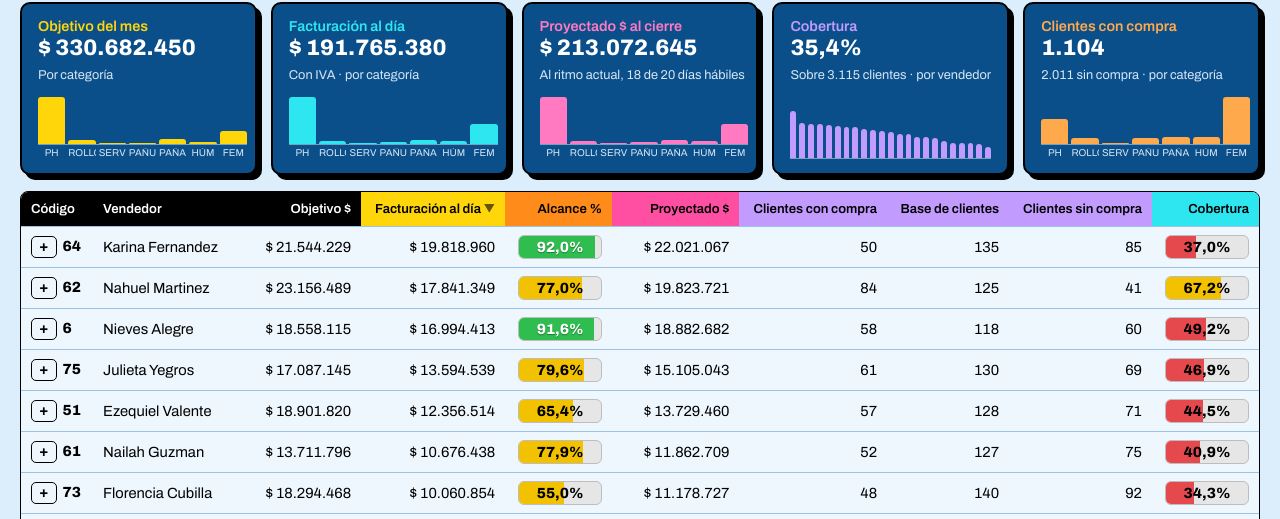
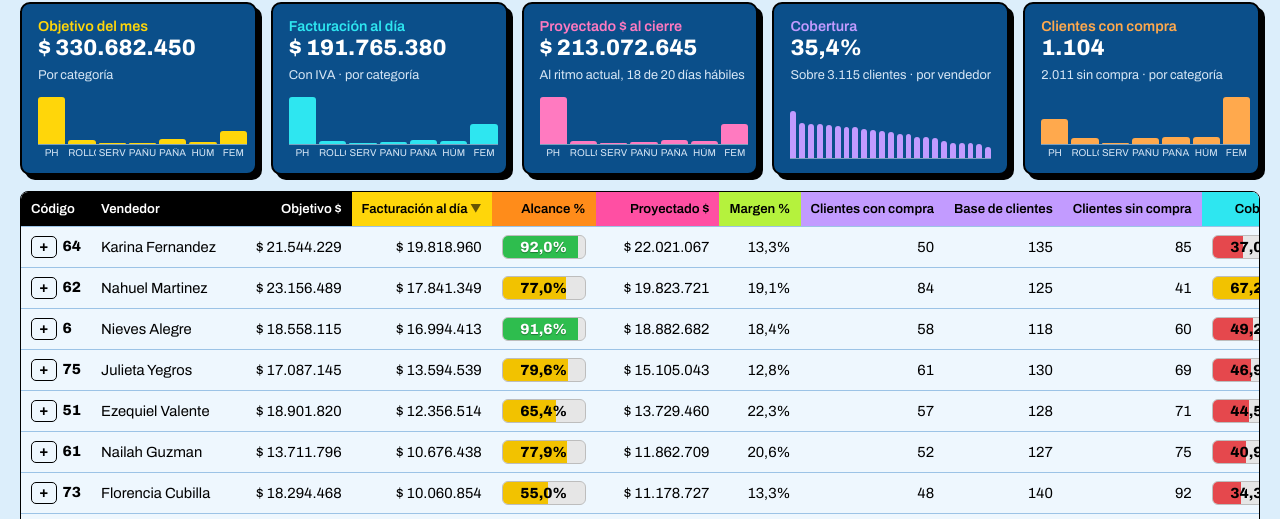
Before and after one commit to 1605-83/Ventas-Softys, a plain HTML site: page index.html in a window 1280 px wide. Shown: the part 261-780 px from the top of the page. Drawn offline with Linux system fonts and the light colour scheme.

Commit message:
Columna de margen por vendedor
Co-Authored-By: Claude Opus 5.5 <noreply@anthropic.com>

```diff
--- a/index.html
+++ b/index.html
@@ -64,8 +64,8 @@ button.ghost{background:transparent;color:var(--ink);border:1px solid var(--ink)
 .mlab{display:flex;gap:3px;margin-top:3px;font-size:.62rem;color:#D6E6F5;line-height:1.1}.mlab span{flex:1 1 0;min-width:0;text-align:center;overflow:hidden;white-space:nowrap}
 #tip{position:fixed;z-index:60;display:none;pointer-events:none;max-width:280px;padding:6px 9px;border-radius:6px;background:#fff;color:#000;border:1px solid #000;font-size:.8rem;font-weight:600;line-height:1.3;box-shadow:0 2px 10px rgba(0,0,0,.4)}   /* el renglon de proveedor, fecha y corte no se muestra (pedido de Bruno) */
 .c-fact{background:#FFD60A}.c-proy{background:#FF8C1A}.c-pct{background:#FF4FA3}
-.c-cob{background:#2EE6F0}.c-cli{background:#C29BFF}.c-bul{background:#5C9BFF}
-th.c-fact,th.c-proy,th.c-pct,th.c-cob,th.c-cli,th.c-bul{color:#000}
+.c-marg{background:#B5F23D}.c-cob{background:#2EE6F0}.c-cli{background:#C29BFF}.c-bul{background:#5C9BFF}
+th.c-marg,th.c-fact,th.c-proy,th.c-pct,th.c-cob,th.c-cli,th.c-bul{color:#000}
 .chip{display:inline-block;min-width:58px;padding:2px 8px;border-radius:999px;border:1px solid #000;font-weight:700;color:#000}
 .pbar{position:relative;display:inline-block;width:84px;height:24px;background:#E6E6E6;border:1px solid #BDBDBD;border-radius:6px;overflow:hidden;vertical-align:middle}
 .pbar i{position:absolute;left:0;top:0;bottom:0}
@@ -291,7 +291,7 @@ function selTipoFecha(sel){ if(!sel) return; sel.value=TIPO_F; sel.addEventListe
 function procesar(txt, nombre){
   const rows=parseCSV(txt).filter(r=>r.length>5);
   const H=rows.shift().map(h=>h.trim()); const ix=n=>{const i=H.indexOf(n); if(i<0) throw new Error('Falta la columna '+n); return i;};
-  const I={cli:ix('Cliente'),emp:ix('Empresa'),fc:ix('FechaComprobante'),cod:ix('Codigo'),cant:ix('CantBase'),neto:ix('ImporteNetoItem'),bruto:ix('ImporteItem'),cv:ix('CodVendedor'),vn:ix('Vendedor'),art:ix('Articulo'),sup:ix('NomSupervisor'),fam:H.indexOf('Familia'),rs:H.indexOf('RazonSocial'),dir:H.indexOf('Direccion'),loc:H.indexOf('Localidad')};
+  const I={costo:H.indexOf('PrecioCosto'),cli:ix('Cliente'),emp:ix('Empresa'),fc:ix('FechaComprobante'),cod:ix('Codigo'),cant:ix('CantBase'),neto:ix('ImporteNetoItem'),bruto:ix('ImporteItem'),cv:ix('CodVendedor'),vn:ix('Vendedor'),art:ix('Articulo'),sup:ix('NomSupervisor'),fam:H.indexOf('Familia'),rs:H.indexOf('RazonSocial'),dir:H.indexOf('Direccion'),loc:H.indexOf('Localidad')};
   { const fac=rows.filter(r=>isoDe(r[I.fc])); rows.length=0; rows.push(...fac); }   // 25/11/2026 (pedido de Bruno): solo lo facturado, los pedidos sin facturar no se cuentan con ninguna fecha
   const V={}, arts={}, vu={}, fechas=new Set(), allnet={}, NOMS={};
   // el CSV trae el mes por cualquiera de las tres fechas: se queda con el mes en curso (el de la ultima carga) segun la fecha elegida
@@ -306,8 +306,8 @@ function procesar(txt, nombre){
     if(!NOMS[cv]) NOMS[cv]=[titulo(r[I.vn]), titulo(r[I.sup]||'Sin supervisor')||'Sin supervisor'];
     if(DIA&&fx!==DIA) return;
     const PO=PERIODO_OBJ[ymSel]; if(!DIA&&PO&&(fx<PO.d||fx>PO.h)) return;   // vista del mes: solo la venta del periodo del objetivo
-    const v = V[cv] || (V[cv]={cod:cv,nom:titulo(r[I.vn]),sup:titulo(r[I.sup]||'Sin supervisor')||'Sin supervisor',neto:0,bruto:0,bultos:0,cli:{},cat:{},cid:{}});
-    v.neto+=neto; v.bruto+=bruto; v.bultos+=cant;
+    const v = V[cv] || (V[cv]={cod:cv,nom:titulo(r[I.vn]),sup:titulo(r[I.sup]||'Sin supervisor')||'Sin supervisor',neto:0,cos:0,bruto:0,bultos:0,cli:{},cat:{},cid:{}});
+    v.neto+=neto; v.bruto+=bruto; v.bultos+=cant; if(I.costo>=0) v.cos+=num(r[I.costo]);
     const k=r[I.emp]+'|'+r[I.cli]; v.cli[k]=(v.cli[k]||0)+neto;
     const cid=String(r[I.cli]).trim().replace(/^0+(?=.)/,''); allnet[cid]=(allnet[cid]||0)+neto; const ci=v.cid[cid]||(v.cid[cid]={net:0,n:(r[I.rs]||'').trim(),a:(r[I.dir]||'').trim(),l:(r[I.loc]||'').trim()}); ci.net+=neto;
     const ck=catDe(I.fam>=0? r[I.fam] : '', r[I.art], ac); const cc=v.cat[ck]||(v.cat[ck]={neto:0,bruto:0,cli:{}});
@@ -319,9 +319,9 @@ function procesar(txt, nombre){
     if(VEND.includes(cv)){ arts[ac].u+=cant; const m=vu[cv]||(vu[cv]={}); m[ac]=(m[ac]||0)+cant; }
   });
   // los vendedores sin venta en el dia elegido igual aparecen (con su objetivo del mes)
-  for(const c of VEND) if(!V[c] && NOMS[c]) V[c]={cod:c,nom:NOMS[c][0],sup:NOMS[c][1],neto:0,bruto:0,bultos:0,cli:{},cat:{},cid:{}};
+  for(const c of VEND) if(!V[c] && NOMS[c]) V[c]={cod:c,nom:NOMS[c][0],sup:NOMS[c][1],neto:0,cos:0,bruto:0,bultos:0,cli:{},cat:{},cid:{}};
   const lista=Object.values(V).filter(v=>VEND.includes(v.cod)).map(v=>({cod:v.cod,nom:v.nom,sup:v.sup,
-    cc:Object.values(v.cli).filter(x=>x>0.5).length,cat:Object.fromEntries(Object.entries(v.cat).map(([k,c])=>[k,{neto:c.neto,bruto:c.bruto,cc:Object.values(c.cli).filter(x=>x>0.5).length}])),neto:v.neto,bruto:v.bruto,bultos:v.bultos,bd:BASE[v.cod],cid:v.cid}));
+    cc:Object.values(v.cli).filter(x=>x>0.5).length,cat:Object.fromEntries(Object.entries(v.cat).map(([k,c])=>[k,{neto:c.neto,bruto:c.bruto,cc:Object.values(c.cli).filter(x=>x>0.5).length}])),neto:v.neto,cos:v.cos||0,bruto:v.bruto,bultos:v.bultos,bd:BASE[v.cod],cid:v.cid}));
   // fechas y días
   const fs=[...fechas].filter(d=>/^\d{4}-\d{2}-\d{2}$/.test(d)).sort(); const ult=fs[fs.length-1];
   const ym=ult.slice(0,7), [y,mo]=ym.split('-').map(Number);
@@ -420,7 +420,7 @@ else { const sd=store.dias[DKEY]||{}; $('dT').value = sd.dT || META.dT; $('dH').
 
 const COLS = [
   {k:'cod',t:'Código',l:true},{k:'nom',t:'Vendedor',l:true},{k:'obj',t:'Objetivo $'},
-  {k:'fact',t:'Facturación al día',c:'c-fact'},{k:'av',t:'Alcance %',c:'c-proy'},{k:'proy',t:'Proyectado $',c:'c-pct'},
+  {k:'fact',t:'Facturación al día',c:'c-fact'},{k:'av',t:'Alcance %',c:'c-proy'},{k:'proy',t:'Proyectado $',c:'c-pct'},{k:'marg',t:'Margen %',c:'c-marg'},
   {k:'cc',t:'Clientes con compra',c:'c-cli'},{k:'base',t:'Base de clientes',c:'c-cli'},{k:'nc',t:'Clientes sin compra',c:'c-cli'},{k:'cob',t:'Cobertura',c:'c-cob'}
 ];
 let sortK='fact', sortD=-1;
@@ -471,6 +471,7 @@ function rows(){
     const obj = OBJ[v.cod]!=null ? OBJ[v.cod]*fObj : null;
     const fact=v[imp], proy=fact/dT*dH;
     return {...v, base, obj, fact, proy, bul: bultosDe(v.cod),
+      marg: v.neto>0.5? (v.neto-(v.cos||0))/v.neto : null,   // margen sobre venta neta sin IVA (pedido de Bruno, 25/11/2026)
       nc: base!=null? Math.max(base-v.cc,0):null,
       cob: base? v.cc/base:null,
       alc: obj? proy/obj:null, av: obj? fact/obj:null};
@@ -497,6 +498,7 @@ function cell(r,c){
     case 'nc': return `<td>${r.nc==null?'<span class="muted">—</span>':fmtN(r.nc)}</td>`;
     case 'cob': return `<td>${r.cob==null?'<span class="muted">—</span>':`${pbarC(r.cob,r.cob>=.9?'#7CFF6B':r.cob>=.5?'#FFE14D':'#FF6B6B')}`}</td>`;
     case 'av': return `<td>${r.av==null?'<span class="muted">sin objetivo</span>':`${pbarC(r.av,chipc(r.av))}`}</td>`;
+    case 'marg': return `<td>${r.marg==null?'<span class="muted">—</span>':fmtP(r.marg)}</td>`;
     case 'part': return `<td>${fmtP(r.part)}</td>`;
     case 'fact': return `<td>${fmt$(r.fact)}</td>`;
     case 'proy': return `<td>${fmt$(r.proy)}</td>`;
@@ -535,7 +537,7 @@ function render(){
   const TF = {
     obj: T.obj?fmt$(T.obj):'—', fact: fmt$(T.fact),
     av: tAv==null?'—':`${pbarC(tAv,chipc(tAv))}`,
-    proy: fmt$(T.proy), cc: fmtN(T.cc),
+    proy: fmt$(T.proy), cc: fmtN(T.cc), marg: (()=>{ const n=rs.reduce((a,r)=>a+(r.neto||0),0), c=rs.reduce((a,r)=>a+(r.cos||0),0); return n>0.5? fmtP((n-c)/n) : '—'; })(),
     cob: withBase.length?fmtP(withBase.reduce((a,r)=>a+r.cc,0)/T.base):'—',
     nc: withBase.length?fmtN(T.nc):'—', bul: fmtB(T.bul),
     base: withBase.length?fmtN(T.base):'—', alc: tAlc==null?'—':fmtP(tAlc), part:'100,0%', bultos: fmtN(T.bultos)
```
